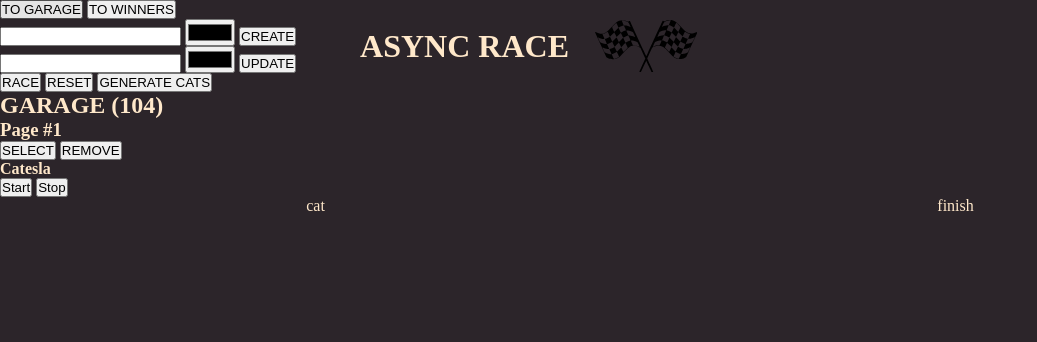
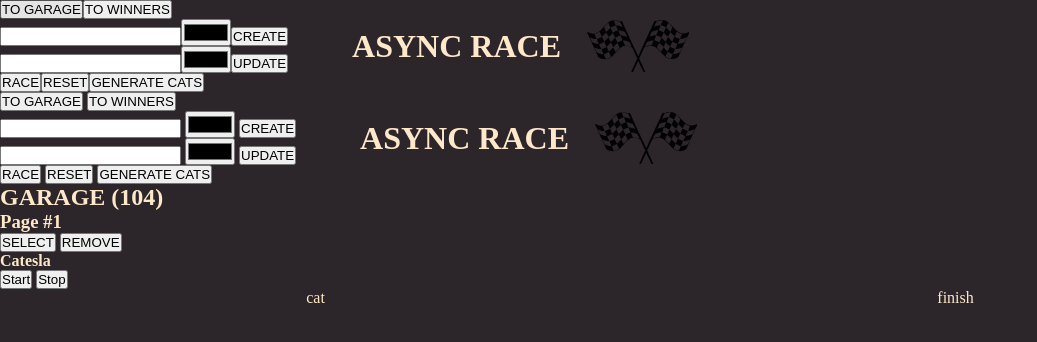
Before and after one commit to L1senochek/async-race, a website built with webpack: page async-race/src/index.html in a window 1280 px wide. Shown: the whole page, without its empty margins (0-1037 px from the left). Built offline with nearby package versions, Linux system fonts and the light colour scheme.

Commit message:
feat: add nav tems

```diff
--- a/async-race/src/components/app/app.ts
+++ b/async-race/src/components/app/app.ts
@@ -0,0 +1,10 @@
+import { AppView } from '../view/appView';
+
+export class App {
+  appWiew = new AppView();
+  constructor() {}
+  start() {
+    // this.appWiew.header.logo;
+    console.log('start');
+  }
+}
--- a/async-race/src/components/creator/creator.ts
+++ b/async-race/src/components/creator/creator.ts
@@ -25,10 +25,22 @@ export default class CreatorElement {
     if (param.innerText !== undefined) {
       this.elem.innerText = param.innerText;
     }
+    if (param.callback) {
+      this.elem.addEventListener('click', param.callback);
+    }
     if (param.attributes) {
       const { type, placeholder } = param.attributes;
       this.elem.setAttribute('type', type);
-      this.elem.setAttribute('placeholder', placeholder);
+      if (placeholder) {
+        this.elem.setAttribute('placeholder', placeholder);
+      }
+    }
+    if (this.elem instanceof HTMLAnchorElement && param.href) {
+      this.elem.href = param.href;
     }
   }
+
+  getValue(): string {
+    return this.elem instanceof HTMLInputElement ? this.elem.value : '';
+  }
 }
--- /dev/null
+++ b/async-race/src/components/view/appView.ts
@@ -0,0 +1,21 @@
+// import { ElementParam } from '../../types/creator/creator';
+import CreatorElement from '../creator/creator';
+// import { View } from '../creator/view';
+import { HeaderView } from './header/header';
+
+export class AppView {
+  wrapper!: HTMLElement;
+  header!: HeaderView;
+
+  constructor() {
+    this.changeView();
+  }
+
+  private changeView(): void {
+    this.header = new HeaderView({ tag: 'header', classNames: ['header'] });
+
+    this.wrapper = new CreatorElement({ classNames: ['wrapper'] }).getElement();
+    this.wrapper.prepend(this.header.getHTMLElement());
+    document.body.prepend(this.wrapper);
+  }
+}
--- /dev/null
+++ b/async-race/src/components/view/header/header.ts
@@ -0,0 +1,27 @@
+import { ElementParam } from '../../../types/creator/creator';
+// import CreatorElement from '../../creator/creator';
+import { View } from '../../creator/view';
+import { LogoView } from './logo/logo';
+import { NavView } from './nav/nav';
+
+export class HeaderView extends View {
+  nav!: NavView;
+  logo!: LogoView;
+
+  constructor(param: ElementParam) {
+    super(param);
+    this.changeView();
+  }
+
+  private changeView(): void {
+    this.nav = new NavView({ classNames: ['nav'] });
+    this.logo = new LogoView({ classNames: ['logo'] });
+    // this.reloadCreator = new CreatorElement({ classNames: ['reload'] }).getElement();
+    // this.helpCreator = new CreatorElement({ classNames: ['help'] }).getElement();
+    // const logoCreator = new logoCreatorView({ classNames: ['logo'] });
+    // logoCreator.appendElems([{ classNames: ['logo__ico'] }, { classNames: ['logo__title'], innerText: 'CSS Diner' }]);
+    // const btnWrapperCreator = new btnWrapperCreatorView({ classNames: ['btn__wrapper'] });
+    // btnWrapperCreator.appendElems([this.reloadCreator, this.helpCreator]);
+    this.view.getElement().prepend(this.nav.getHTMLElement(), this.logo.getHTMLElement());
+  }
+}
--- /dev/null
+++ b/async-race/src/components/view/header/logo/logo.ts
@@ -0,0 +1,16 @@
+import { ElementParam } from '../../../../types/creator/creator';
+import CreatorElement from '../../../creator/creator';
+import { View } from '../../../creator/view';
+
+export class LogoView extends View {
+  constructor(param: ElementParam) {
+    super(param);
+    this.changeView();
+  }
+
+  private changeView(): void {
+    const logoTitle = new CreatorElement({ tag: 'h1', classNames: ['logo__title'], innerText: 'ASYNC RACE' });
+    const logoImg = new CreatorElement({ classNames: ['logo__img'] });
+    this.view.getElement()?.prepend(logoTitle.getElement(), logoImg.getElement());
+  }
+}
--- /dev/null
+++ b/async-race/src/components/view/header/nav/nav.ts
@@ -0,0 +1,29 @@
+import { ElementParam } from '../../../../types/creator/creator';
+// import CreatorElement from '../../../creator/creator';
+import { View } from '../../../creator/view';
+import { NavItemParam } from './navItemParam/navItemParam';
+import { NavItemState } from './navItemState/navItemState';
+import { NavItemStatus } from './navItemStatus/navItemStatus';
+
+export class NavView extends View {
+  navItemState!: NavItemState;
+  navItemParam!: NavItemParam;
+  navItemStatus!: NavItemStatus;
+  constructor(param: ElementParam) {
+    super(param);
+    this.changeView();
+  }
+
+  private changeView(): void {
+    this.navItemState = new NavItemState({ classNames: ['nav__wrapper', 'item-state'] });
+    this.navItemParam = new NavItemParam({ classNames: ['nav__wrapper', 'item-param'] });
+    this.navItemStatus = new NavItemStatus({ classNames: ['nav__wrapper', 'item-status'] });
+    this.view
+      .getElement()
+      ?.prepend(
+        this.navItemState.getHTMLElement(),
+        this.navItemParam.getHTMLElement(),
+        this.navItemStatus.getHTMLElement()
+      );
+  }
+}
--- /dev/null
+++ b/async-race/src/components/view/header/nav/navItemParam/formCreate/formCreate.ts
@@ -0,0 +1,42 @@
+import { ElementParam } from '../../../../../../types/creator/creator';
+import { View } from '../../../../../creator/view';
+
+class CreateTextParam extends View {}
+class CreateColorparam extends View {}
+class CreateItem extends View {}
+
+export class FormCreate extends View {
+  createTextParam!: CreateTextParam;
+  createColorparam!: CreateColorparam;
+  createItem!: CreateItem;
+  constructor(param: ElementParam) {
+    super(param);
+    this.changeView();
+  }
+
+  private changeView(): void {
+    this.createTextParam = new CreateTextParam({
+      tag: 'input',
+      classNames: ['param'],
+      attributes: {
+        type: 'text',
+      },
+    });
+    this.createColorparam = new CreateColorparam({
+      tag: 'input',
+      classNames: ['color'],
+      attributes: {
+        type: 'color',
+      },
+    });
+    this.createItem = new CreateItem({ tag: 'button', classNames: ['btn', 'create'], innerText: 'CREATE' });
+
+    this.view
+      .getElement()
+      .prepend(
+        this.createTextParam.getHTMLElement(),
+        this.createColorparam.getHTMLElement(),
+        this.createItem.getHTMLElement()
+      );
+  }
+}
--- /dev/null
+++ b/async-race/src/components/view/header/nav/navItemParam/formUpdate/formUpdate.ts
@@ -0,0 +1,42 @@
+import { ElementParam } from '../../../../../../types/creator/creator';
+import { View } from '../../../../../creator/view';
+
+class UpdateTextParam extends View {}
+class UpdateColorparam extends View {}
+class UpdateItem extends View {}
+
+export class FormUpdate extends View {
+  updateTextParam!: UpdateTextParam;
+  updateColorparam!: UpdateColorparam;
+  updateItem!: UpdateItem;
+  constructor(param: ElementParam) {
+    super(param);
+    this.changeView();
+  }
+
+  private changeView(): void {
+    this.updateTextParam = new UpdateTextParam({
+      tag: 'input',
+      classNames: ['param'],
+      attributes: {
+        type: 'text',
+      },
+    });
+    this.updateColorparam = new UpdateColorparam({
+      tag: 'input',
+      classNames: ['color'],
+      attributes: {
+        type: 'color',
+      },
+    });
+    this.updateItem = new UpdateItem({ tag: 'button', classNames: ['btn', 'update'], innerText: 'UPDATE' });
+
+    this.view
+      .getElement()
+      .prepend(
+        this.updateTextParam.getHTMLElement(),
+        this.updateColorparam.getHTMLElement(),
+        this.updateItem.getHTMLElement()
+      );
+  }
+}
--- /dev/null
+++ b/async-race/src/components/view/header/nav/navItemParam/navItemParam.ts
@@ -0,0 +1,26 @@
+import { ElementParam } from '../../../../../types/creator/creator';
+import { View } from '../../../../creator/view';
+import { FormCreate } from './formCreate/formCreate';
+import { FormUpdate } from './formUpdate/formUpdate';
+
+export class NavItemParam extends View {
+  formCreate!: FormCreate;
+  formUpdate!: FormUpdate;
+  constructor(param: ElementParam) {
+    super(param);
+    this.changeView();
+  }
+
+  private changeView(): void {
+    this.formCreate = new FormCreate({
+      tag: 'form',
+      classNames: ['wrapper-param-item', 'form-create'],
+    });
+    this.formUpdate = new FormUpdate({
+      tag: 'form',
+      classNames: ['wrapper-param-item', 'form-update'],
+    });
+
+    this.view.getElement().prepend(this.formCreate.getHTMLElement(), this.formUpdate.getHTMLElement());
+  }
+}
--- /dev/null
+++ b/async-race/src/components/view/header/nav/navItemState/navItemState.ts
@@ -0,0 +1,57 @@
+import { ElementParam } from '../../../../../types/creator/creator';
+import { View } from '../../../../creator/view';
+
+class ToGarage extends View {
+  constructor(param: ElementParam) {
+    super(param);
+    this.changeView();
+  }
+
+  private changeView(): void {}
+}
+
+class ToWinners extends View {
+  constructor(param: ElementParam) {
+    super(param);
+    this.changeView();
+  }
+
+  private changeView(): void {}
+}
+
+export class NavItemState extends View {
+  toGarage!: ToGarage;
+  toWinners!: ToWinners;
+  constructor(param: ElementParam) {
+    super(param);
+    this.changeView();
+  }
+
+  private changeView(): void {
+    this.toGarage = new ToGarage({
+      tag: 'button',
+      classNames: ['btn', 'garage'],
+      innerText: 'TO GARAGE',
+      callback: () => {
+        window.location.href = './';
+        // this.toGarage.
+        // либо добавить переотрисовку Garage на WINNERS
+      },
+    });
+
+    this.toWinners = new ToWinners({
+      tag: 'button',
+      classNames: ['btn', 'winners'],
+      innerText: 'TO WINNERS',
+      callback: () => {
+        window.location.href = './';
+        // либо добавить переотрисовку WINNERS на Garage
+      },
+      // attributes: {
+      //   type: 'submit',
+      // },
+    });
+
+    this.view.getElement().prepend(this.toGarage.getHTMLElement(), this.toWinners.getHTMLElement());
+  }
+}
--- /dev/null
+++ b/async-race/src/components/view/header/nav/navItemStatus/navItemStatus.ts
@@ -0,0 +1,30 @@
+import { ElementParam } from '../../../../../types/creator/creator';
+import { View } from '../../../../creator/view';
+
+class BtnRace extends View {}
+class BtnReset extends View {}
+class BtnGenerate extends View {}
+
+export class NavItemStatus extends View {
+  btnRace!: BtnRace;
+  btnReset!: BtnReset;
+  btnGenerate!: BtnGenerate;
+  constructor(param: ElementParam) {
+    super(param);
+    this.changeView();
+  }
+
+  private changeView(): void {
+    this.btnRace = new BtnRace({ tag: 'button', classNames: ['btn', 'race'], innerText: 'RACE' });
+    this.btnReset = new BtnReset({ tag: 'button', classNames: ['btn', 'reset'], innerText: 'RESET' });
+    this.btnGenerate = new BtnGenerate({
+      tag: 'button',
+      classNames: ['btn', 'generate-item'],
+      innerText: 'GENERATE CATS',
+    });
+
+    this.view
+      .getElement()
+      .prepend(this.btnRace.getHTMLElement(), this.btnReset.getHTMLElement(), this.btnGenerate.getHTMLElement());
+  }
+}
--- a/async-race/src/index.ts
+++ b/async-race/src/index.ts
@@ -1,3 +1,5 @@
+import { App } from './components/app/app';
 import './index.css';
 
-console.log('test');
+const app = new App();
+app.start();
--- a/async-race/src/types/creator/creator.ts
+++ b/async-race/src/types/creator/creator.ts
@@ -4,9 +4,11 @@ export interface ElementParam {
   tag?: string;
   classNames: string[];
   innerText?: string;
-  callback?: Callback<Event> | null;
+  // callback?: Callback<Event>;
+  callback?: (event?: Event) => void;
   attributes?: {
     type: string;
-    placeholder: string;
+    placeholder?: string;
   };
+  href?: string;
 }
```
Also changed, not shown: async-race/src/index.html (+5 -5 lines), async-race/src/components/view/view.ts (deleted).
